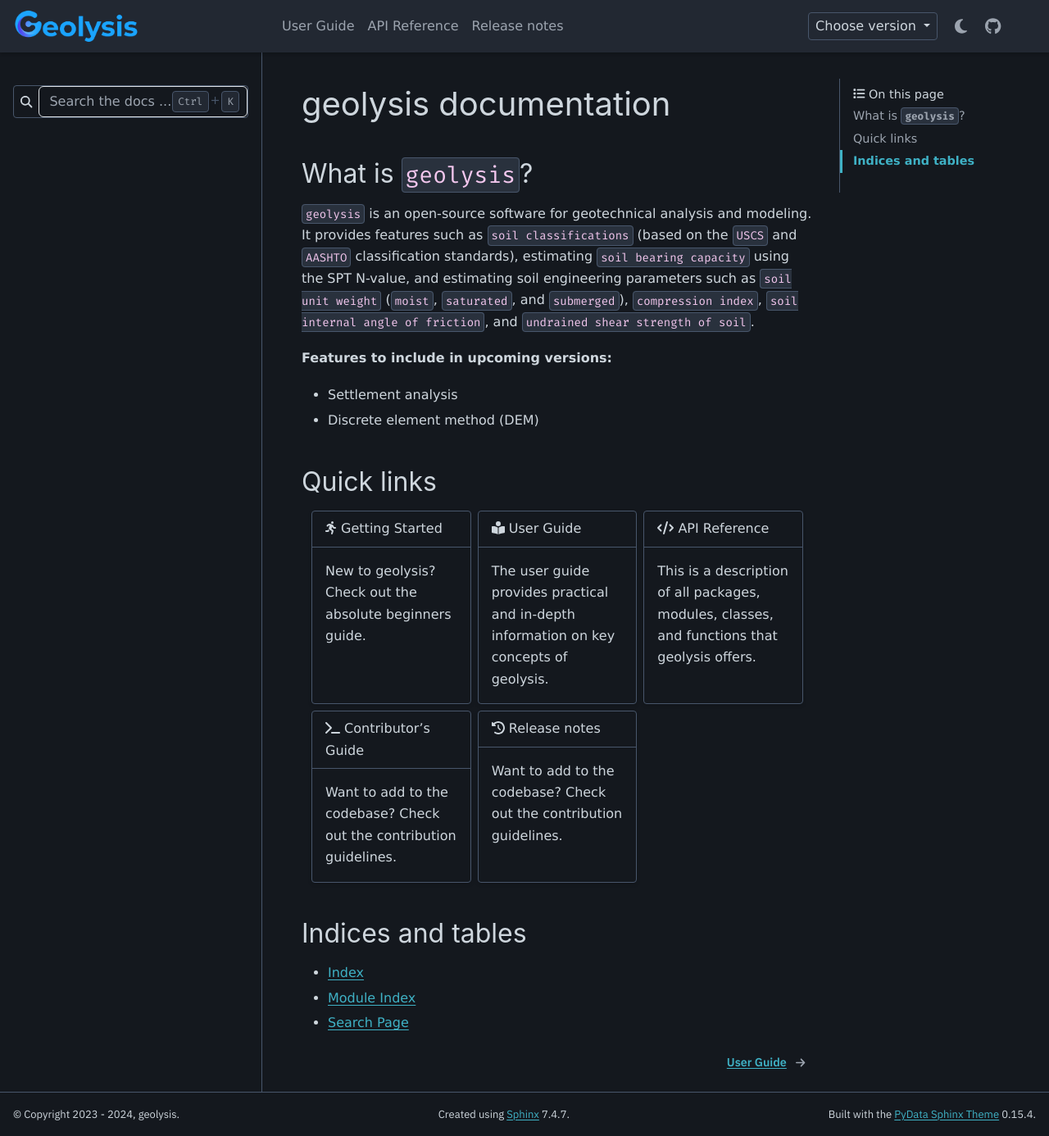
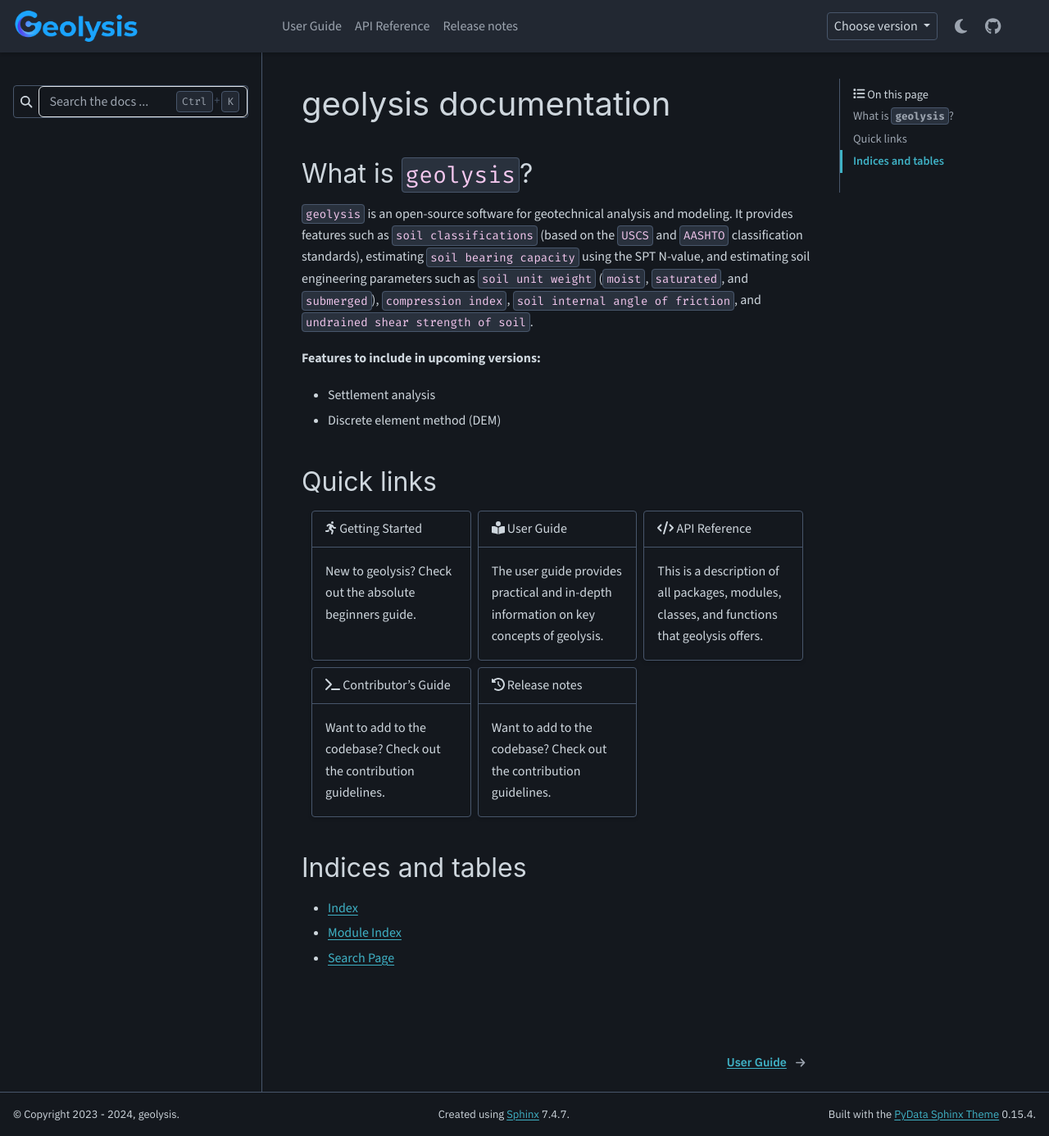
Before and after one commit to patrickboateng/geolysis, a Sphinx documentation site: the page built from docs/source/index.rst, in a window 1280 px wide and 1386 px high. Shown: the whole window at 82% size. Built offline with Sphinx 7.4.7 and the PyData theme 0.15.4, drawn with Linux system fonts in a browser that asks for light colours; nearby versions of some CDN libraries; some web fonts are replaced; pages that are not in the unit, such as notebooks, are missing from menus; comment, search, counter and statistics services are not loaded.

Commit message:
STY: modified font-family

```diff
--- a/docs/source/_static/custom.css
+++ b/docs/source/_static/custom.css
@@ -1,13 +1,16 @@
 @import url("https://fonts.googleapis.com/css2?family=Fira+Code:wght@300..700&display=swap");
-@import url("https://fonts.cdnfonts.com/css/satoshi");
 @import url("https://fonts.googleapis.com/css2?family=IBM+Plex+Sans:ital,wght@0,100;0,200;0,300;0,400;0,500;0,600;0,700;1,100;1,200;1,300;1,400;1,500;1,600;1,700&display=swap");
+@import url("https://fonts.googleapis.com/css2?family=Source+Sans+3:ital,wght@0,200..900;1,200..900&display=swap");
+/* @import url("https://fonts.cdnfonts.com/css/gg-sans-2"); */
+/* @import url("https://fonts.cdnfonts.com/css/satoshi"); */
 
 /* body {
   font-family: "Source Sans Pro", sans-serif;
 } */
 
 html {
-  --pst-font-family-base: "Satoshi", Verdana, var(--pst-font-family-base-system);
+  --pst-font-family-base: "Source Sans 3", Verdana,
+    var(--pst-font-family-base-system);
   --pst-font-family-monospace: "Fira Code", Courier,
     var(--pst-font-family-monospace-system);
 }
```
